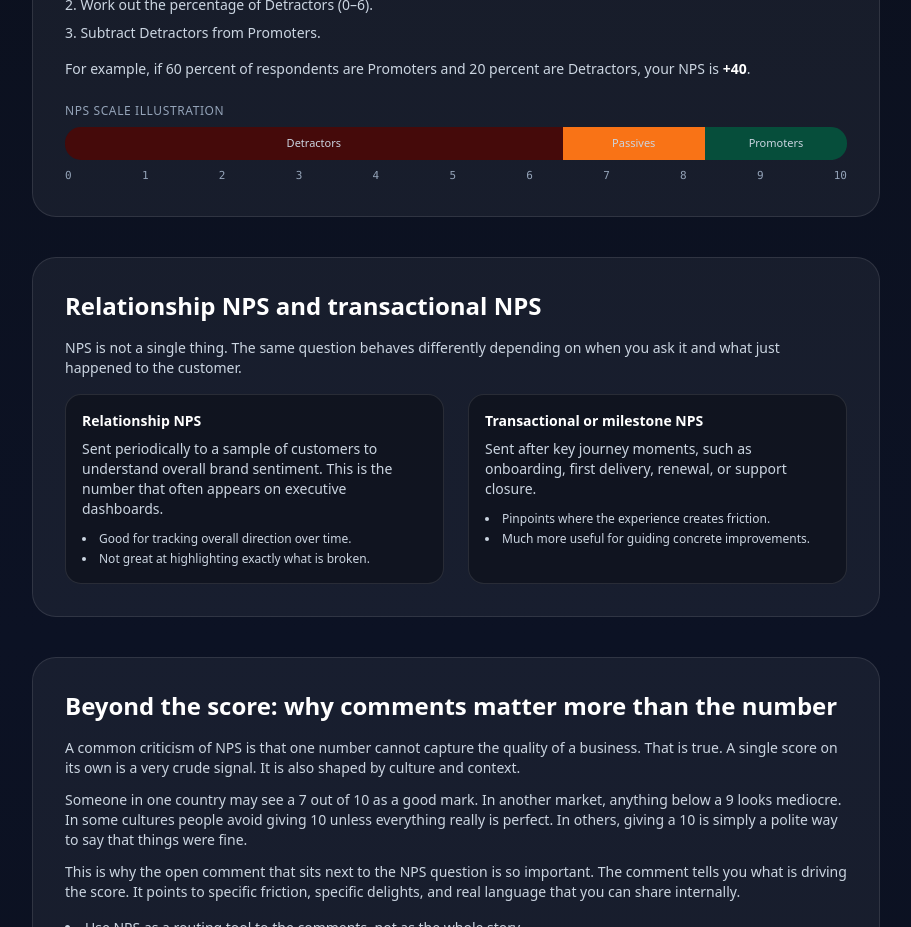
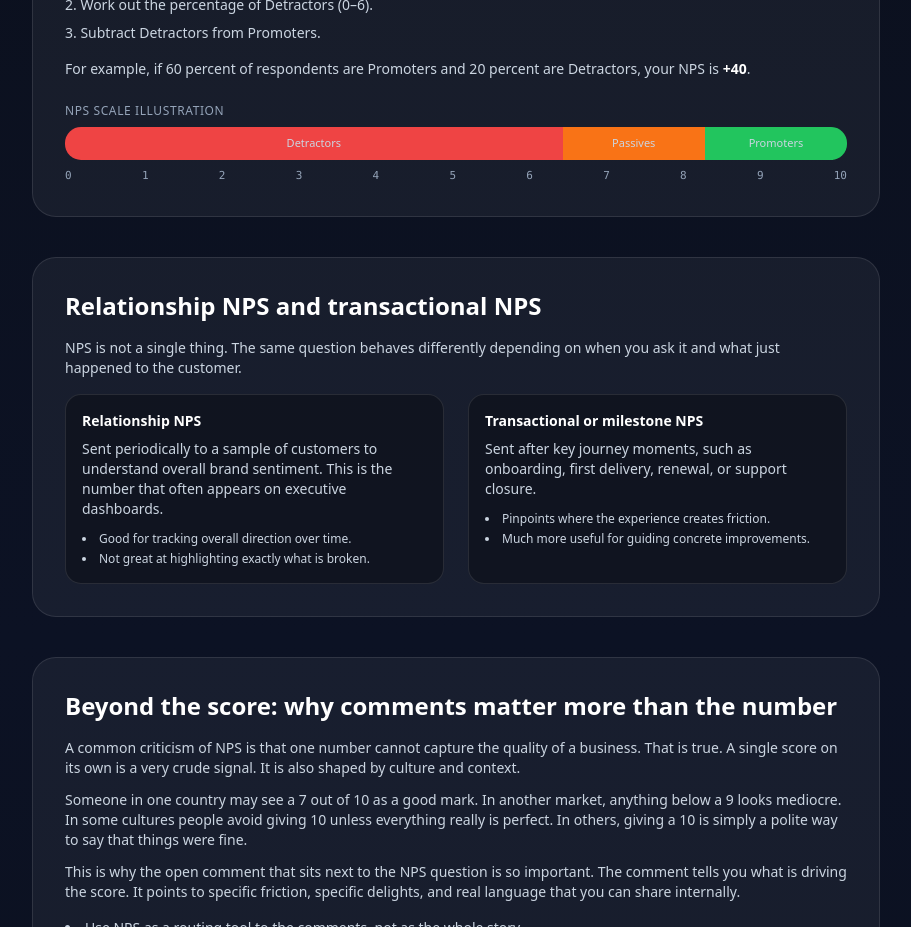
Before and after one commit to CasparRitchie/npsme-site, a React (Vite) app: page /what-is-nps in a window 1280 px wide. Shown: the part 940-1867 px from the top of the page, without its empty margins (184-1095 px from the left). Built offline with nearby package versions, Linux system fonts and the light colour scheme.

Commit message:
Updated bar colours on Why Nps Me page

```diff
--- a/src/pages/WhatIsNps.jsx
+++ b/src/pages/WhatIsNps.jsx
@@ -100,7 +100,7 @@ export default function WhatIsNps() {
             {/* The main NPS bar */}
             <div className="mt-2 flex text-[11px] font-medium text-slate-300">
               {/* Detractors (0–6) */}
-              <div className="flex-[7] bg-[#450a0a] rounded-l-2xl py-2 text-center">
+              <div className="flex-[7] bg-[#ef4444] rounded-l-2xl py-2 text-center">
                 Detractors
               </div>
               {/* Passives (7–8) */}
@@ -108,7 +108,7 @@ export default function WhatIsNps() {
                 Passives
               </div>
               {/* Promoters (9–10) */}
-              <div className="flex-[2] bg-[#064e3b] rounded-r-2xl py-2 text-center">
+              <div className="flex-[2] bg-[#22C55E] rounded-r-2xl py-2 text-center">
                 Promoters
               </div>
             </div>
```
